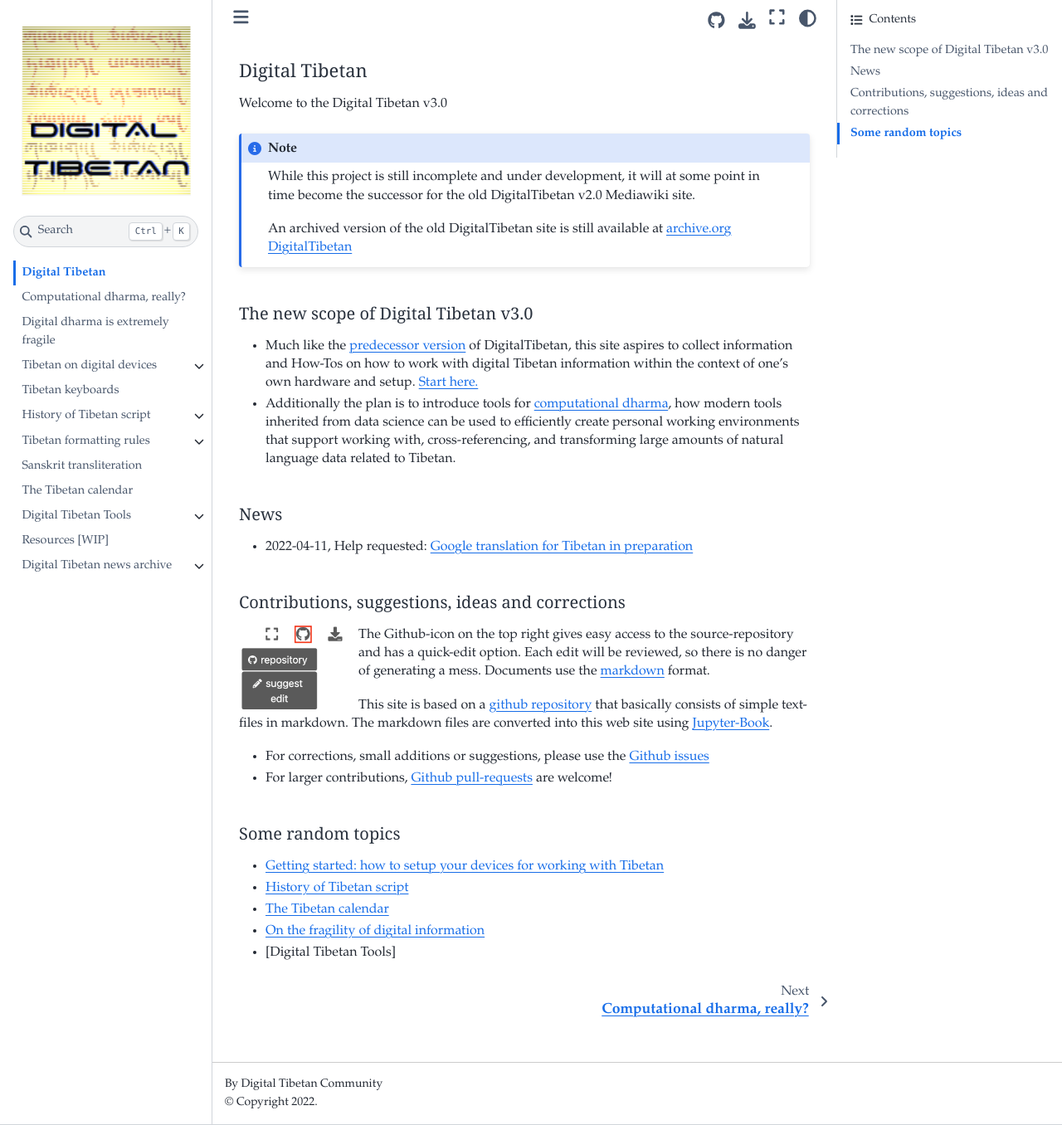
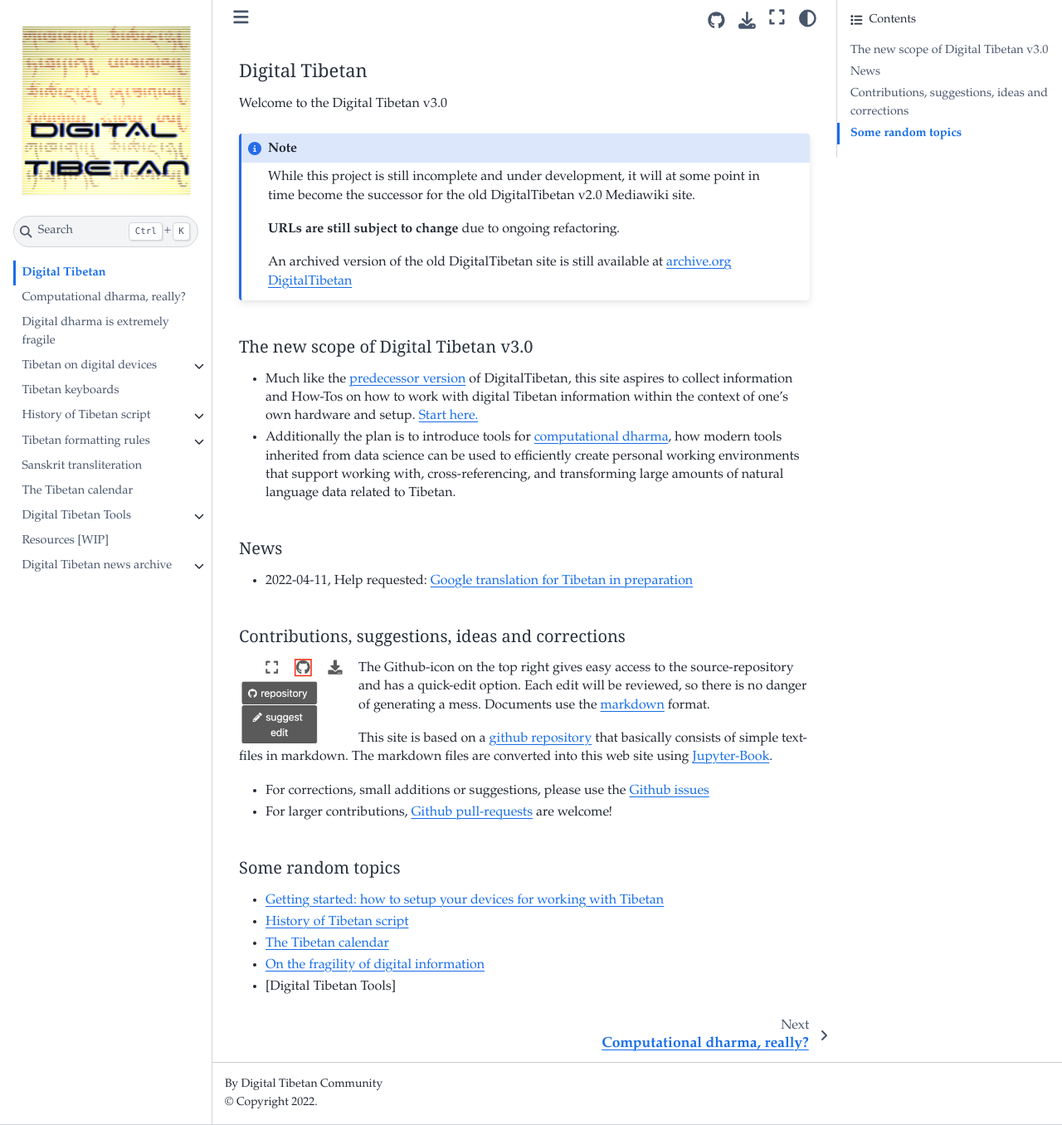
Before and after one commit to DigitalTibetan/DigitalTibetan, a Jupyter Book: the page built from main.md, in a window 1280 px wide and 1356 px high. Shown: the whole window at 83% size. Built offline with Jupyter Book 1.0.4 settings and Sphinx 7.4.7 and the Sphinx Book theme 1.1.4, drawn with Linux system fonts in a browser that asks for light colours.

Commit message:
URLs WILL change warning

````diff
--- a/main.md
+++ b/main.md
@@ -4,6 +4,8 @@
 
 ```{note}
 While this project is still incomplete and under development, it will at some point in time become the successor for the old DigitalTibetan v2.0 Mediawiki site.
+
+**URLs are still subject to change** due to ongoing refactoring.
 
 An archived version of the old DigitalTibetan site is still available at [archive.org DigitalTibetan](https://web.archive.org/web/20210502044931/http://www.digitaltibetan.org/index.php/Digital_Tibetan)
 ```
````
